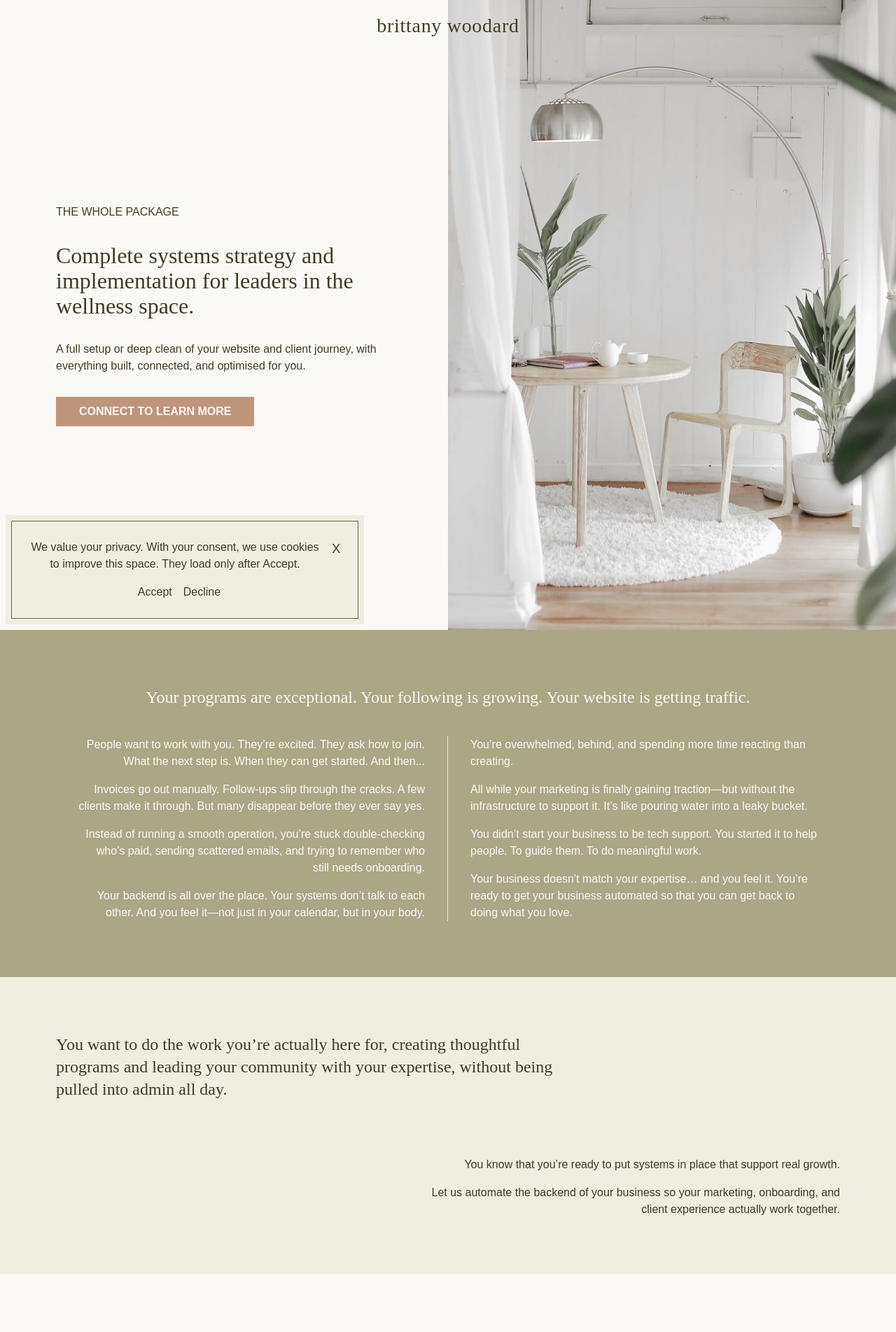
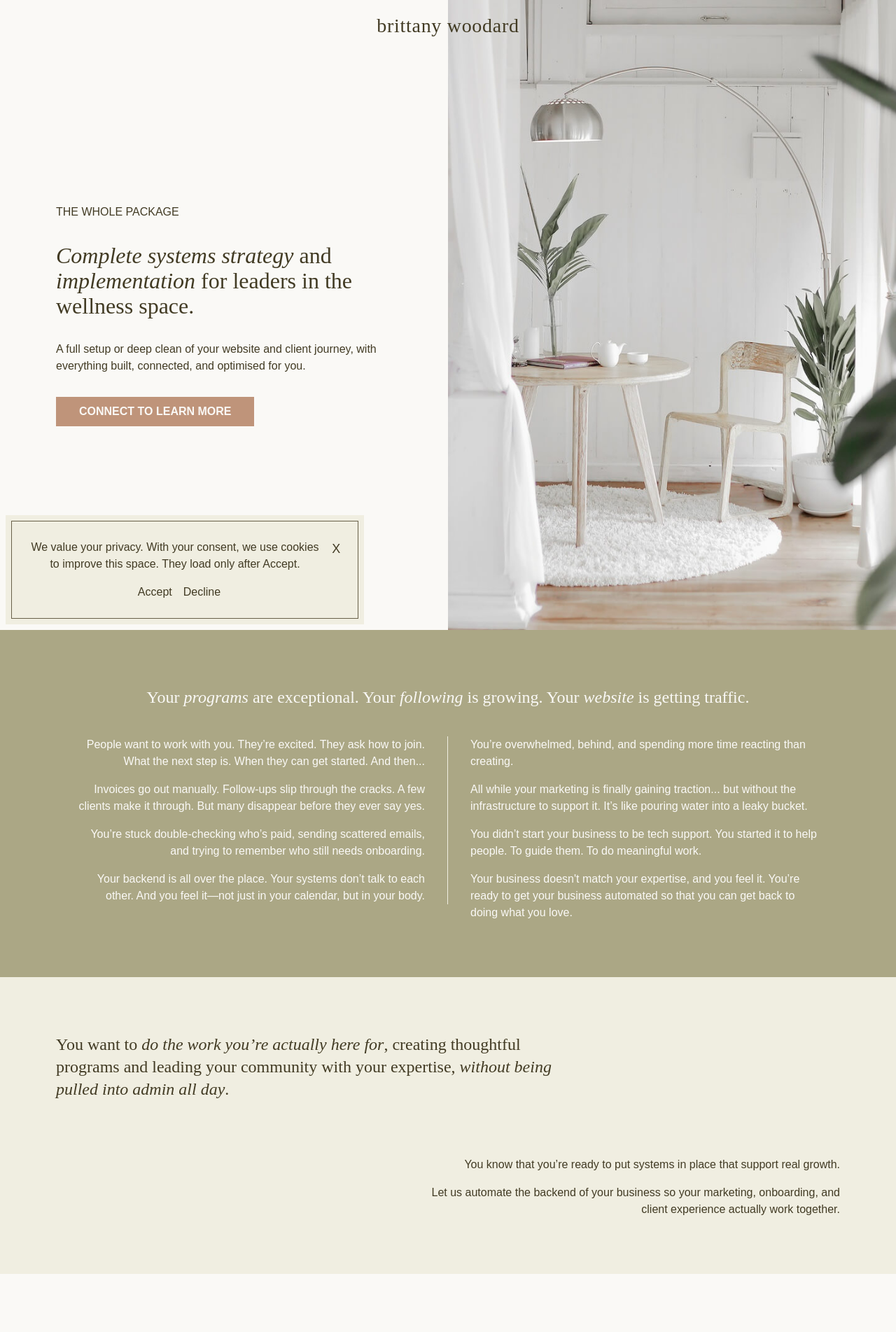
Before and after one commit to brittwoodard/brittanywoodard, a Jekyll site: the page built from website-systems-setup.html, in a window 1280 px wide. Shown: the top 1903 px of the page at 70% size. Built offline with Jekyll 4.4.1, drawn with Linux system fonts in a browser that asks for light colours; some web fonts are replaced; some of the changed text lies outside the part shown.

Commit message:
the whole package styling and responsive

```diff
--- a/assets/css/style.css
+++ b/assets/css/style.css
@@ -652,18 +652,8 @@
 .z-50 {
   z-index: 50;
 }
-.col-span-2 {
-  grid-column: span 2 / span 2;
-}
-.col-span-3 {
-  grid-column: span 3 / span 3;
-}
 .m-2 {
   margin: 0.5rem;
-}
-.mx-20 {
-  margin-left: 5rem;
-  margin-right: 5rem;
 }
 .mx-4 {
   margin-left: 1rem;
@@ -693,6 +683,9 @@
 .mb-2 {
   margin-bottom: 0.5rem;
 }
+.mb-20 {
+  margin-bottom: 5rem;
+}
 .mb-4 {
   margin-bottom: 1rem;
 }
@@ -708,14 +701,23 @@
 .ml-4 {
   margin-left: 1rem;
 }
+.ml-8 {
+  margin-left: 2rem;
+}
 .ml-auto {
   margin-left: auto;
 }
 .mr-2 {
   margin-right: 0.5rem;
 }
-.mr-20 {
-  margin-right: 5rem;
+.mr-8 {
+  margin-right: 2rem;
+}
+.mt-12 {
+  margin-top: 3rem;
+}
+.mt-2 {
+  margin-top: 0.5rem;
 }
 .mt-20 {
   margin-top: 5rem;
@@ -725,24 +727,6 @@
 }
 .mt-8 {
   margin-top: 2rem;
-}
-.mt-12 {
-  margin-top: 3rem;
-}
-.mb-20 {
-  margin-bottom: 5rem;
-}
-.ml-20 {
-  margin-left: 5rem;
-}
-.mt-6 {
-  margin-top: 1.5rem;
-}
-.mt-2 {
-  margin-top: 0.5rem;
-}
-.ml-12 {
-  margin-left: 3rem;
 }
 .block {
   display: block;
@@ -768,9 +752,6 @@
 .h-full {
   height: 100%;
 }
-.h-\[70vh\] {
-  height: 70vh;
-}
 .min-h-\[60vh\] {
   min-height: 60vh;
 }
@@ -786,20 +767,8 @@
 .w-11\/12 {
   width: 91.666667%;
 }
-.w-\[55\%\] {
-  width: 55%;
-}
-.w-\[66\%\] {
-  width: 66%;
-}
 .w-full {
   width: 100%;
-}
-.flex-1 {
-  flex: 1 1 0%;
-}
-.shrink-0 {
-  flex-shrink: 0;
 }
 .grow {
   flex-grow: 1;
@@ -812,12 +781,6 @@
 }
 .grid-cols-1 {
   grid-template-columns: repeat(1, minmax(0, 1fr));
-}
-.grid-cols-2 {
-  grid-template-columns: repeat(2, minmax(0, 1fr));
-}
-.grid-cols-5 {
-  grid-template-columns: repeat(5, minmax(0, 1fr));
 }
 .flex-col {
   flex-direction: column;
@@ -855,9 +818,6 @@
 .overflow-hidden {
   overflow: hidden;
 }
-.overflow-y-auto {
-  overflow-y: auto;
-}
 .rounded-none {
   border-radius: 0px;
 }
@@ -884,9 +844,6 @@
 }
 .border-b-0 {
   border-bottom-width: 0px;
-}
-.border-r {
-  border-right-width: 1px;
 }
 .border-dark {
   --tw-border-opacity: 1;
@@ -929,15 +886,8 @@
   --tw-bg-opacity: 1;
   background-color: rgb(255 255 255 / var(--tw-bg-opacity));
 }
-.bg-x-dark {
-  --tw-bg-opacity: 1;
-  background-color: rgb(66 59 36 / var(--tw-bg-opacity));
-}
 .p-2 {
   padding: 0.5rem;
-}
-.p-20 {
-  padding: 5rem;
 }
 .p-4 {
   padding: 1rem;
@@ -973,9 +923,6 @@
 }
 .pb-20 {
   padding-bottom: 5rem;
-}
-.pr-4 {
-  padding-right: 1rem;
 }
 .text-left {
   text-align: left;
@@ -1078,6 +1025,15 @@
   .md\:mb-0 {
     margin-bottom: 0px;
   }
+  .md\:ml-0 {
+    margin-left: 0px;
+  }
+  .md\:ml-8 {
+    margin-left: 2rem;
+  }
+  .md\:ml-\[1\.5rem\] {
+    margin-left: 1.5rem;
+  }
   .md\:mt-0 {
     margin-top: 0px;
   }
@@ -1096,8 +1052,14 @@
   .md\:w-\[40\%\] {
     width: 40%;
   }
+  .md\:w-\[55\%\] {
+    width: 55%;
+  }
   .md\:w-\[60\%\] {
     width: 60%;
+  }
+  .md\:w-\[66\%\] {
+    width: 66%;
   }
   .md\:w-\[80\%\] {
     width: 80%;
@@ -1111,6 +1073,9 @@
   .md\:gap-20 {
     gap: 5rem;
   }
+  .md\:border-r {
+    border-right-width: 1px;
+  }
   .md\:px-16 {
     padding-left: 4rem;
     padding-right: 4rem;
@@ -1118,6 +1083,16 @@
   .md\:px-20 {
     padding-left: 5rem;
     padding-right: 5rem;
+  }
+  .md\:px-8 {
+    padding-left: 2rem;
+    padding-right: 2rem;
+  }
+  .md\:text-left {
+    text-align: left;
+  }
+  .md\:text-right {
+    text-align: right;
   }
 }
 
@@ -1128,6 +1103,15 @@
   }
   .lg\:mb-12 {
     margin-bottom: 3rem;
+  }
+  .lg\:ml-12 {
+    margin-left: 3rem;
+  }
+  .lg\:ml-20 {
+    margin-left: 5rem;
+  }
+  .lg\:mr-20 {
+    margin-right: 5rem;
   }
   .lg\:block {
     display: block;
--- a/website-systems-setup.html
+++ b/website-systems-setup.html
@@ -1,29 +1,29 @@
 ---
 layout: default
 hero:
-  heading_html: Complete systems strategy and implementation for leaders in the wellness space.
+  heading_html: <em>Complete systems strategy</em> and <em>implementation</em> for leaders in the wellness space.
   title: The Whole Package
   description: A full setup or deep clean of your website and client journey, with everything built, connected, and optimised for you.
   featured_image: /uploads/gentle-within-1.jpg
 painpoints:
-  heading_html: Your programs are exceptional. Your following is growing. Your website is getting traffic.
+  heading_html: Your <em>programs</em> are exceptional. Your <em>following</em> is growing. Your <em>website</em> is getting traffic.
   description-left_html: |
     <p>People want to work with you. They’re excited. They ask how to join. What the next step is. When they can get started. And then...</p>
     <p>Invoices go out manually. Follow-ups slip through the cracks. A few clients make it through. But many disappear before they ever say yes.</p>
-    <p>Instead of running a smooth operation, you’re stuck double-checking who’s paid, sending scattered emails, and trying to remember who still needs onboarding.</p>
+    <p>You’re stuck double-checking who’s paid, sending scattered emails, and trying to remember who still needs onboarding.</p>
     <p>Your backend is all over the place. Your systems don’t talk to each other. And you feel it—not just in your calendar, but in your body.</p>
   description-right_html: |
-    <p>You’re overwhelmed, behind, and spending more time reacting than creating.</p>
-    <p>All while your marketing is finally gaining traction—but without the infrastructure to support it. It’s like pouring water into a leaky bucket.</p>
+    <p class="mt-4 md:mt-0">You’re overwhelmed, behind, and spending more time reacting than creating.</p>
+    <p>All while your marketing is finally gaining traction... but without the infrastructure to support it. It’s like pouring water into a leaky bucket.</p>
     <p>You didn’t start your business to be tech support. You started it to help people. To guide them. To do meaningful work.</p>
-    <p>Your business doesn't match your expertise… and you feel it. You’re ready to get your business automated so that you can get back to doing what you love.</p>
+    <p>Your business doesn't match your expertise, and you feel it. You’re ready to get your business automated so that you can get back to doing what you love.</p>
 desires:
-  heading_html: You want to do the work you’re actually here for, creating thoughtful programs and leading your community with your expertise, without being pulled into admin all day.
+  heading_html: You want to <em>do the work you’re actually here for</em>, creating thoughtful programs and leading your community with your expertise, <em>without being pulled into admin all day</em>.
   description_html: |
     <p> You know that you’re ready to put systems in place that support real growth.</p>
     <p>Let us automate the backend of your business so your marketing, onboarding, and client experience actually work together.</p>
 system:
-  heading_html: You want to do the work you’re actually here for, creating thoughtful programs and leading your community with your expertise, without being pulled into admin all day.
+  heading_html: The Whole Package is for leaders who are <em>done managing their systems and ready to trust them.</em>
   description_html: |
     <p>Here's how we do it...</p>
   steps:
@@ -46,7 +46,7 @@
         <li>Integration of all forms directly into your website</li>
         <li>Full end-to-end testing before launch</li>
     </ul>
-    <p class="mt-4 italic">The Whole Package is priced between €1,500 and €7,500, depending on the number of offerings, automations, and overall scope.</p>
+    <p class="mt-8 italic">The Whole Package is priced between €1,500 and €7,500, depending on the number of offerings, automations, and overall scope.</p>
     <p class="italic">If you have a team who can take on implementation, we’ll focus on strategy and training, with pricing adjusted to suit.</p>
     <p class="italic">To receive a tailored proposal, please complete the questionnaire below.</p>
 faq:
@@ -92,7 +92,7 @@
 
 
 <!-- Painponts -->
-<section class="bg-main text-x-light p-20">
+<section class="bg-main text-x-light py-20 px-8 lg:px-20">
     <div data-aos="fade" data-aos-offset="0" data-aos-duration="3000">
         <h2 class="heading text-center mb-10">
         {{ page.painpoints.heading_html }}
@@ -101,12 +101,12 @@
     <div class="grid grid-cols-1 md:grid-cols-2 items-start">
 
         <!-- Left column -->
-        <div class="text-right border-r border-x-light px-8">
+        <div class="text-center md:text-right md:border-r border-x-light md:px-8">
         {{ page.painpoints.description-left_html }}
         </div>
 
         <!-- Right column -->
-        <div class="text-left px-8">
+        <div class="text-center md:text-left md:px-8">
         {{ page.painpoints.description-right_html }}
         </div>
 
@@ -116,12 +116,12 @@
 
 
 <!-- Desires -->
-<section class="bg-light p-20">
+<section class="bg-light py-20 px-8 lg:px-20">
     <div data-aos="fade" data-aos-offset="0" data-aos-duration="3000">
-        <div class="heading w-[66%]">
+        <div class="heading md:w-[66%]">
             <h2>{{ page.desires.heading_html }}</h2>
         </div>
-        <div class="text-right w-[55%] ml-auto mt-20">
+        <div class="text-right md:w-[55%] ml-auto mt-20">
             {{ page.desires.description_html }}
         </div>
     </div>
@@ -129,31 +129,33 @@
 
 
 <!-- System -->
-<section class="grid grid-cols-2 p-20">
-    <div class="" data-aos="fade" data-aos-offset="0" data-aos-duration="3000">
-        <h2 class="heading mb-8">{{ page.desires.heading_html }}</h2>
-        <p>{{ page.desires.description_html }}</p>
+<section class="grid md:grid-cols-2 py-20 px-8 lg:px-20">
+    <div class="lg:w-[60%]" data-aos="fade" data-aos-offset="0" data-aos-duration="3000">
+        <h2 class="heading mb-8">{{ page.system.heading_html }}</h2>
+        <p>{{ page.system.description_html }}</p>
     </div>
 
-    <div class="ml-12" data-aos="fade" data-aos-offset="0" data-aos-duration="3000">
+    <div class="mt-12 md:mt-0 md:ml-[1.5rem] lg:ml-12" data-aos="fade" data-aos-offset="0" data-aos-duration="3000">
         {% for item in page.system.steps %}
         <div class="border-b border-x-dark mb-8 last:mb-0">
             <p class="subtitle mb-2">{{ item.title }}</p>
             <p class="pb-2">{{ item.description }}</p>
         </div>
     {% endfor %}
+
+    {% include button-cta.html %}
     </div>
 </section>
 
 
 <!-- Includes -->
-<section class="grid grid-cols-2 mt-12 pb-20 mr-20 mb-20 border-b border-x-dark" data-aos="fade" data-aos-offset="0" data-aos-duration="3000">
+<section class="grid md:grid-cols-2 mt-12 pb-20 mr-8 lg:mr-20 ml-8 md:ml-0 mb-20 border-b border-x-dark" data-aos="fade" data-aos-offset="0" data-aos-duration="3000">
 
     <!-- Left Column -->
     <div class="bg-image-style min-h-[60vh]" style="background-image: url('{{ page.includes.featured_image }}');"></div>
 
     <!-- Right Column -->
-    <div class="ml-20">
+    <div class="mt-12 md:mt-0 md:ml-8 lg:ml-20">
         <div class="border-b border-x-dark pb-2 mb-8">
             <h2 class="heading">{{ page.includes.heading_html }}</h2>
         </div>
@@ -165,27 +167,31 @@
 </section>
 
 <!-- FAQ -->
-<section class="bg-dark text-x-light p-20">
+<section class="bg-dark text-x-light py-20 px-8 lg:px-20">
   <div data-aos="fade" data-aos-offset="0" data-aos-duration="3000">
     <h2 class="heading text-center mb-8">{{ page.faq.heading_html }}</h2>
-        <ul class="list-none ml-0">
+
+    <div class="ml-0">
       {% for item in page.faq.questions %}
-            <li x-data="{ open: false }" class="border border-x-light p-4 border-b-0 last:border-b-[1px] mb-0">
-                <button @click="open = ! open" class="flex justify-between w-full">
+        <div x-data="{ open: false }" class="border border-x-light p-4 border-b-0 last:border-b-[1px]">
+          <button @click="open = !open" class="flex justify-between w-full">
             <h3 class="text-left font-serif">{{ item.question }}</h3>
 
             <span x-show="!open">→</span>
             <span x-show="open">&nbsp;&nbsp;↓</span>
           </button>
-                <div x-show="open" @click.outside="open = false" class="">
-                    <p class="last:mb-0 mt-2">{{ item.answer_html}}</p>
+
+          <div x-show="open" @click.outside="open = false">
+            <p class="last:mb-0 mt-2">{{ item.answer_html }}</p>
           </div>
-            </li>
+        </div>
       {% endfor %}
-        </ul>
+    </div>
+
   </div>
 </section>
 
 
+
 <!-- CTA -->
 {% include cta.html %}
```
Lines whose indentation alone changed are shown as unchanged.
